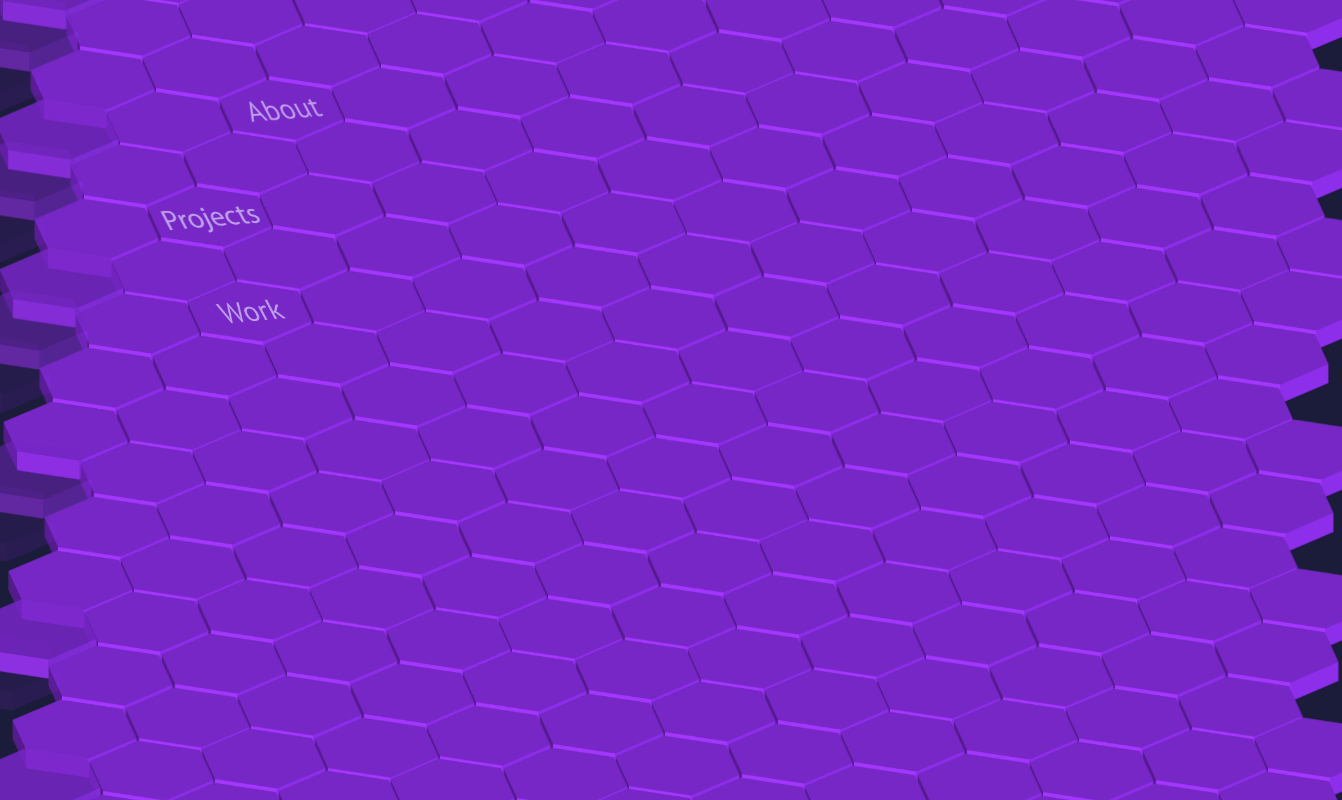
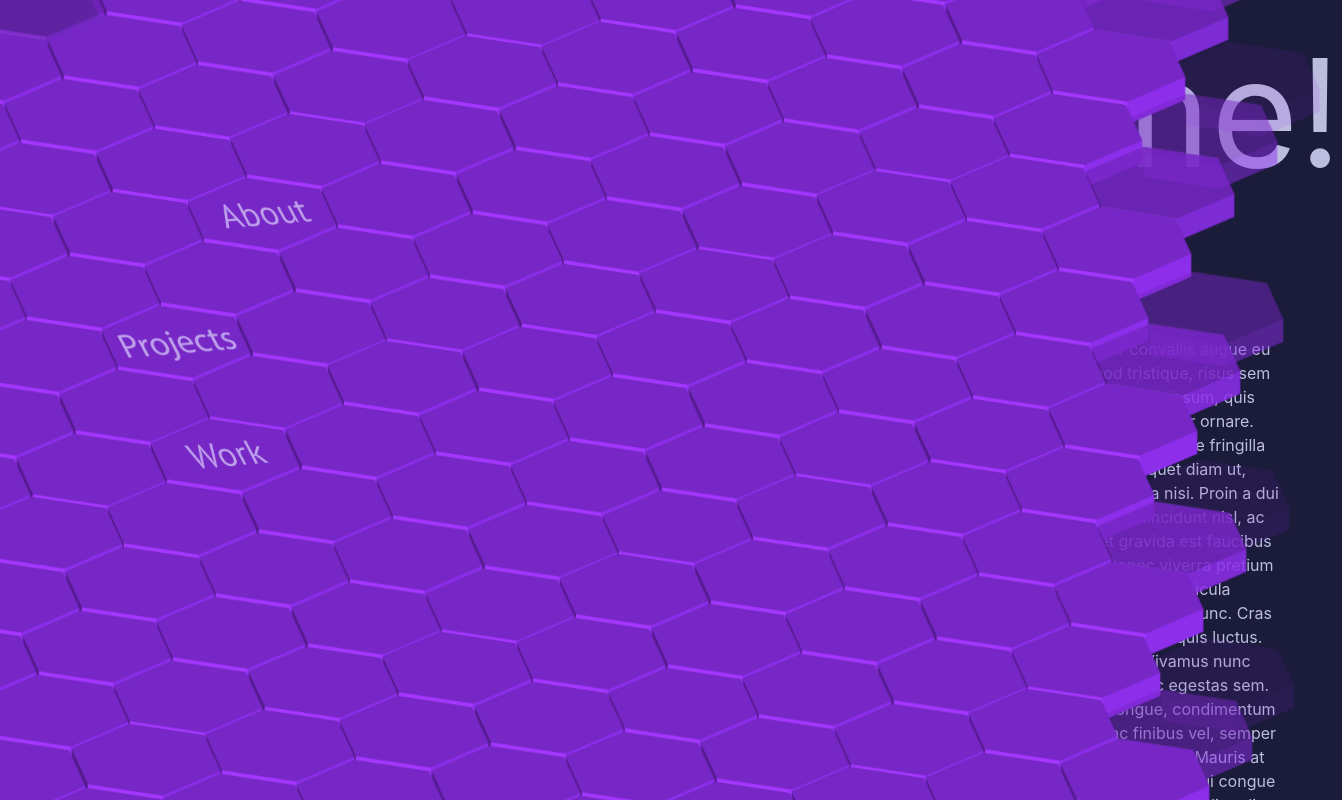
Before and after one commit to hobblyhoy/hexa-portfolio, a React (Create React App) app: page / in a window 1280 px wide. Shown: the top 800 px of the page, 1342 px wide, since content can reach past the window. Built offline with nearby package versions, Linux system fonts and the light colour scheme.

Commit message:
some tailwind config and init some base components

```diff
--- a/src/app/constants.ts
+++ b/src/app/constants.ts
@@ -1,7 +1,7 @@
 import { HexagonStyle, IIsometricCoordinates } from '../features/hexagons/HexagonTypes';
 
 // Configurables
-export const TILE_WIDTH = 125;
+export const TILE_WIDTH = 150;
 export const TILE_PIXEL_BUFFER = 3;
 export const HEXAGON_FADE_TIME = 500; // typically 500 but lower for debugging
 export const HEXAGON_WIPE_INTERVAL = 125; // typically 125 but lower for debugging
--- /dev/null
+++ b/src/features/content/About.tsx
@@ -0,0 +1,46 @@
+/** @jsxImportSource @emotion/react */
+import { css } from '@emotion/react';
+
+function About() {
+   return (
+      <div>
+         <div className="text-primary mt-16">
+            Lorem ipsum dolor sit amet, consectetur adipiscing elit. Integer convallis augue eu consequat vehicula.
+            Suspendisse varius, mauris vitae euismod tristique, risus sem faucibus est, egestas varius enim diam in
+            orci. Sed placerat varius ipsum, quis varius libero pretium faucibus. Pellentesque et enim ut sapien
+            pulvinar ornare. Suspendisse pretium tortor non lectus pretium ullamcorper. Pellentesque fringilla sem sit
+            amet sem auctor cursus. Fusce purus libero, sagittis aliquet diam ut, vulputate posuere ex. Sed vel purus id
+            augue viverra interdum quis a nisi. Proin a dui id arcu tincidunt vehicula. Quisque non efficitur leo. Cras
+            ornare tincidunt nisl, ac dictum nibh pretium eget. Aenean fringilla placerat justo, eget gravida est
+            faucibus at. Morbi sodales congue justo, a sodales risus rutrum vitae. Donec viverra pretium maximus. Ut
+            quis fermentum risus. Praesent lobortis, diam non vehicula pellentesque, tortor nunc eleifend justo, vel
+            bibendum quam neque sed nunc. Cras cursus metus non rutrum condimentum. Aenean hendrerit sed tellus quis
+            luctus. Vestibulum ornare augue felis, nec viverra sapien vulputate in. Vivamus nunc magna, pellentesque at
+            enim ut, imperdiet convallis ligula. Nunc nec egestas sem. Vestibulum blandit magna et commodo sodales.
+            Etiam ut nisi congue, condimentum turpis sit amet, fermentum purus. Vivamus nibh velit, ultricies ac finibus
+            vel, semper sed felis. Etiam egestas porttitor quam, quis volutpat tellus feugiat nec. Mauris at consectetur
+            orci. Nullam accumsan, orci non interdum vestibulum, nunc dui congue tortor, sed lobortis leo lectus eget
+            purus. Mauris commodo quam sollicitudin odio feugiat, eu tristique sapien porttitor. Cras id libero non enim
+            hendrerit eleifend at vel est. Aenean quis orci est. Curabitur pharetra id est non vulputate. Sed tincidunt
+            velit et est cursus, eget dignissim metus ornare. Etiam egestas congue porttitor. Suspendisse justo massa,
+            tristique a velit quis, convallis pretium risus. Sed tellus velit, molestie et commodo in, sodales sit amet
+            augue. Nunc venenatis orci at dolor auctor consectetur. Donec nec quam dolor. Class aptent taciti sociosqu
+            ad litora torquent per conubia nostra, per inceptos himenaeos. Donec ornare ligula sit amet sem posuere, ac
+            consectetur lectus porttitor. Duis venenatis diam sit amet dolor blandit, non semper orci condimentum.
+            Nullam efficitur nibh felis, rhoncus vulputate mi feugiat semper. Nunc interdum vestibulum faucibus. Aliquam
+            vel pharetra lacus. Etiam nec metus sapien. Morbi eget aliquam leo. Nullam posuere turpis magna, sit amet
+            pretium ex varius eget. Sed et ligula sit amet ipsum molestie fermentum nec ornare purus. Sed neque dolor,
+            vestibulum auctor sem a, facilisis bibendum nisl. Sed pharetra lectus eu sapien porta dignissim. Duis
+            lobortis nibh a purus dapibus condimentum in sit amet turpis. Etiam vehicula metus sapien, eu viverra sem
+            facilisis vel. Proin sit amet massa malesuada, faucibus magna non, dignissim augue. Maecenas tempor
+            vestibulum tempus. Phasellus ultricies mauris enim, vel blandit enim ornare sed.!
+         </div>
+         <div className="text-primary">Primary Color</div>
+         <div className="text-primary-hover">Primary Hover Color</div>
+         <button className="text-primary-disabled">Disabled Button</button>
+         <div className="text-accent">Accent Color</div>
+         <div className="text-accent-hover">Accent Hover Color</div>
+      </div>
+   );
+}
+export default About;
--- a/src/features/content/PrimaryContent.tsx
+++ b/src/features/content/PrimaryContent.tsx
@@ -1,6 +1,8 @@
 /** @jsxImportSource @emotion/react */
 import { css } from '@emotion/react';
 import { useAppSelector } from '../../app/hooks';
+import Welcome from './Welcome';
+import About from './About';
 
 const baseCss = css`
    display: flex;
@@ -10,41 +12,10 @@ const baseCss = css`
 function PrimaryContent() {
    const screenIsFilledWithHexagons = useAppSelector(store => store.hexagon.hasFilledScreen);
    return (
-      <div css={baseCss} className={screenIsFilledWithHexagons ? 'opacity-100' : 'opacity-0'}>
+      <div css={baseCss} className={`text-primary ${screenIsFilledWithHexagons ? 'opacity-100' : 'opacity-0'}`}>
          <div className="flex flex-col justify-center w-full">
-            <div className="text-white mt-16">Hey Welcome!</div>
-            <div className="text-white mt-16">
-               Lorem ipsum dolor sit amet, consectetur adipiscing elit. Integer convallis augue eu consequat vehicula.
-               Suspendisse varius, mauris vitae euismod tristique, risus sem faucibus est, egestas varius enim diam in
-               orci. Sed placerat varius ipsum, quis varius libero pretium faucibus. Pellentesque et enim ut sapien
-               pulvinar ornare. Suspendisse pretium tortor non lectus pretium ullamcorper. Pellentesque fringilla sem
-               sit amet sem auctor cursus. Fusce purus libero, sagittis aliquet diam ut, vulputate posuere ex. Sed vel
-               purus id augue viverra interdum quis a nisi. Proin a dui id arcu tincidunt vehicula. Quisque non
-               efficitur leo. Cras ornare tincidunt nisl, ac dictum nibh pretium eget. Aenean fringilla placerat justo,
-               eget gravida est faucibus at. Morbi sodales congue justo, a sodales risus rutrum vitae. Donec viverra
-               pretium maximus. Ut quis fermentum risus. Praesent lobortis, diam non vehicula pellentesque, tortor nunc
-               eleifend justo, vel bibendum quam neque sed nunc. Cras cursus metus non rutrum condimentum. Aenean
-               hendrerit sed tellus quis luctus. Vestibulum ornare augue felis, nec viverra sapien vulputate in. Vivamus
-               nunc magna, pellentesque at enim ut, imperdiet convallis ligula. Nunc nec egestas sem. Vestibulum blandit
-               magna et commodo sodales. Etiam ut nisi congue, condimentum turpis sit amet, fermentum purus. Vivamus
-               nibh velit, ultricies ac finibus vel, semper sed felis. Etiam egestas porttitor quam, quis volutpat
-               tellus feugiat nec. Mauris at consectetur orci. Nullam accumsan, orci non interdum vestibulum, nunc dui
-               congue tortor, sed lobortis leo lectus eget purus. Mauris commodo quam sollicitudin odio feugiat, eu
-               tristique sapien porttitor. Cras id libero non enim hendrerit eleifend at vel est. Aenean quis orci est.
-               Curabitur pharetra id est non vulputate. Sed tincidunt velit et est cursus, eget dignissim metus ornare.
-               Etiam egestas congue porttitor. Suspendisse justo massa, tristique a velit quis, convallis pretium risus.
-               Sed tellus velit, molestie et commodo in, sodales sit amet augue. Nunc venenatis orci at dolor auctor
-               consectetur. Donec nec quam dolor. Class aptent taciti sociosqu ad litora torquent per conubia nostra,
-               per inceptos himenaeos. Donec ornare ligula sit amet sem posuere, ac consectetur lectus porttitor. Duis
-               venenatis diam sit amet dolor blandit, non semper orci condimentum. Nullam efficitur nibh felis, rhoncus
-               vulputate mi feugiat semper. Nunc interdum vestibulum faucibus. Aliquam vel pharetra lacus. Etiam nec
-               metus sapien. Morbi eget aliquam leo. Nullam posuere turpis magna, sit amet pretium ex varius eget. Sed
-               et ligula sit amet ipsum molestie fermentum nec ornare purus. Sed neque dolor, vestibulum auctor sem a,
-               facilisis bibendum nisl. Sed pharetra lectus eu sapien porta dignissim. Duis lobortis nibh a purus
-               dapibus condimentum in sit amet turpis. Etiam vehicula metus sapien, eu viverra sem facilisis vel. Proin
-               sit amet massa malesuada, faucibus magna non, dignissim augue. Maecenas tempor vestibulum tempus.
-               Phasellus ultricies mauris enim, vel blandit enim ornare sed.!
-            </div>
+            <Welcome />
+            <About />
          </div>
       </div>
    );
--- /dev/null
+++ b/src/features/content/Welcome.tsx
@@ -0,0 +1,27 @@
+/** @jsxImportSource @emotion/react */
+import { css } from '@emotion/react';
+
+const welcomeTextCss = css`
+   font-size: 150px;
+   @media (max-width: 768px) {
+      font-size: 80px;
+   }
+`;
+
+function Welcome() {
+   return (
+      <div>
+         <div css={welcomeTextCss}>Welcome!</div>
+         <div>
+            <span>My names is </span>
+            <span className="text-accent">Nathan Rooke</span>
+         </div>
+         <div>
+            <span>I'm a </span>
+            <span className="text-accent">web software engineer </span>
+            <span>and I love building stuff</span>
+         </div>
+      </div>
+   );
+}
+export default Welcome;
--- a/src/features/hexagons/HexagonRenderer.tsx
+++ b/src/features/hexagons/HexagonRenderer.tsx
@@ -44,7 +44,7 @@ function HexagonRenderer() {
       //let aboutTile = findHexagonAtPosition(hexas, { cartX: window.innerWidth / 4, cartY: window.innerHeight / 4 });
       const aboutTile = hexas.getHexagonAtCartesianCoords({
          cartX: window.innerWidth / 4,
-         cartY: window.innerHeight / 4,
+         cartY: window.innerHeight / 3,
       });
       aboutTile.style = 'about';
 
--- a/src/features/hexagons/HexagonTile.tsx
+++ b/src/features/hexagons/HexagonTile.tsx
@@ -65,9 +65,9 @@ function HexagonTile({ style, isoCoords, cartCoords, id, isVisible }: IHexagon)
 
    const imgCss = css`
       opacity: 1;
-      transition: opacity 0.3s ease-in-out;
+      transition: opacity 0.66s ease-in-out;
       &:hover {
-         opacity: 1;
+         opacity: 0.75;
       }
    `;
 
@@ -91,13 +91,13 @@ function HexagonTile({ style, isoCoords, cartCoords, id, isVisible }: IHexagon)
    return (
       <div
          css={css`
-            ${baseCss}${hasRevealed ? animationCss : null}
+            ${baseCss}${hasRevealed && style === 'standard' ? animationCss : null}
          `}
          data-iso-id={id}
       >
          <img
             src={mapStyleToImageSrc(style)}
-            css={imgCss}
+            css={style !== 'standard' || imgCss}
             onClick={() => {
                console.log('clicky!');
             }}
--- a/tailwind.config.js
+++ b/tailwind.config.js
@@ -2,7 +2,19 @@
 module.exports = {
    content: ['./src/**/*.{js,jsx,ts,tsx}'],
    theme: {
-      extend: {},
+      extend: {
+         colors: {
+            primary: {
+               DEFAULT: '#BDBDE0',
+               hover: '#E9E9F4',
+               disabled: '#727287',
+            },
+            accent: {
+               DEFAULT: '#DB3E00',
+               hover: '#D6B0D6',
+            },
+         },
+      },
    },
    plugins: [],
 };
```
